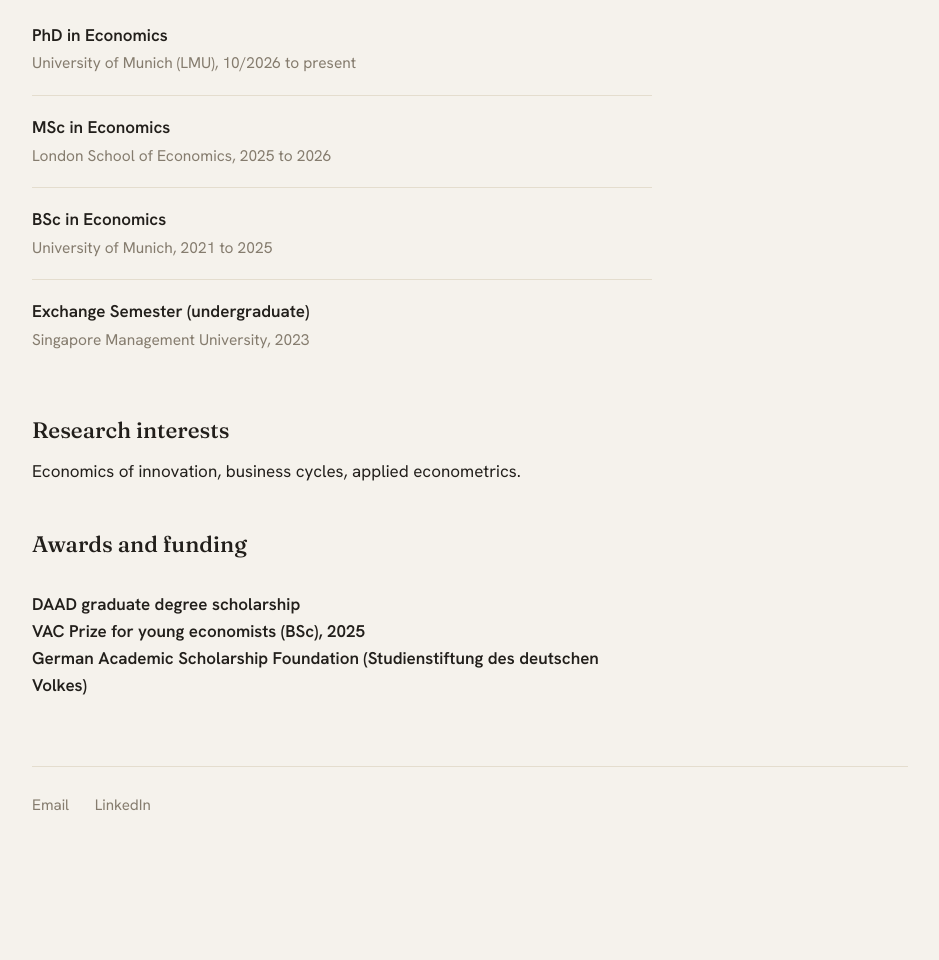
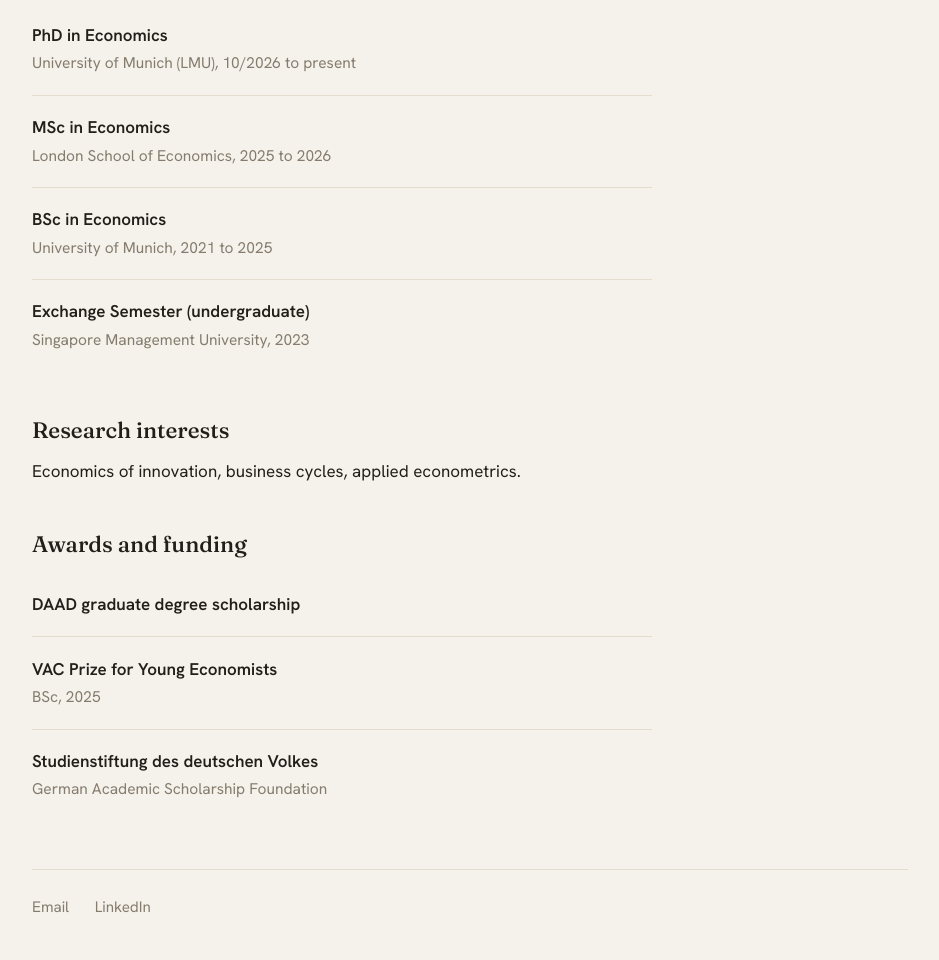
Before and after one commit to mariespoerk/mariespoerk.github.io, a plain HTML site: page cv.html in a window 1280 px wide. Shown: the part 333-1293 px from the top of the page, without its empty margins (170-1109 px from the left). Before the commit the page ends 1190 px from the top, so only its background shows below. Drawn offline with Linux system fonts and the light colour scheme.

Commit message:
Update awards and funding section in cv.html

```diff
--- a/cv.html
+++ b/cv.html
@@ -55,8 +55,14 @@
 <ul class="entries">
   <li>
     <div class="entry-title">DAAD graduate degree scholarship</div>
-          <div class="entry-title">VAC Prize for young economists (BSc), 2025</div>
-          <div class="entry-title">German Academic Scholarship Foundation (Studienstiftung des deutschen Volkes)</div>
+  </li>
+  <li>
+    <div class="entry-title">VAC Prize for Young Economists</div>
+    <div class="entry-meta">BSc, 2025</div>
+  </li>
+  <li>
+    <div class="entry-title">Studienstiftung des deutschen Volkes</div>
+    <div class="entry-meta">German Academic Scholarship Foundation</div>
   </li>
 </ul>
     </main>
```
Lines whose indentation alone changed are shown as unchanged.
